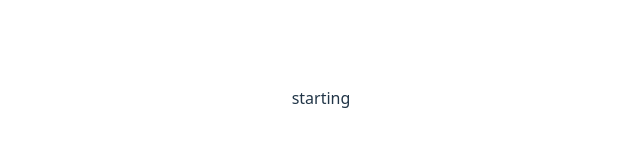
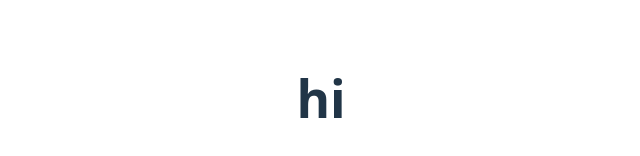
Before and after one commit to Petrasoderstrom1612/star-wars-route-filtering, a React (Vite) app: page / in a window 1280 px wide. Shown: the part 302-458 px from the top of the page, without its empty margins (319-959 px from the left). Built offline with nearby package versions, Linux system fonts and the light colour scheme.

Commit message:
added a route

```diff
--- a/package.json
+++ b/package.json
@@ -11,7 +11,8 @@
   },
   "dependencies": {
     "react": "^19.1.1",
-    "react-dom": "^19.1.1"
+    "react-dom": "^19.1.1",
+    "react-router-dom": "^7.9.3"
   },
   "devDependencies": {
     "@eslint/js": "^9.36.0",
--- a/src/App.jsx
+++ b/src/App.jsx
@@ -1,13 +1,17 @@
-import { useState } from 'react'
+import React from 'react'
+import ReactDOM from "react-dom/client"
 import './App.css'
+import {BrowserRouter, Routes, Route } from "react-router-dom";
 
 function App() {
 
 
   return (
-    <>
-<p>starting</p>
-    </>
+  <BrowserRouter>
+    <Routes>
+      <Route path="/" element={<h1>hi</h1>}/>
+    </Routes>
+  </BrowserRouter>
   )
 }
 
```
Also changed, not shown: 1 other file (tests, documents, lock files or other folders).
